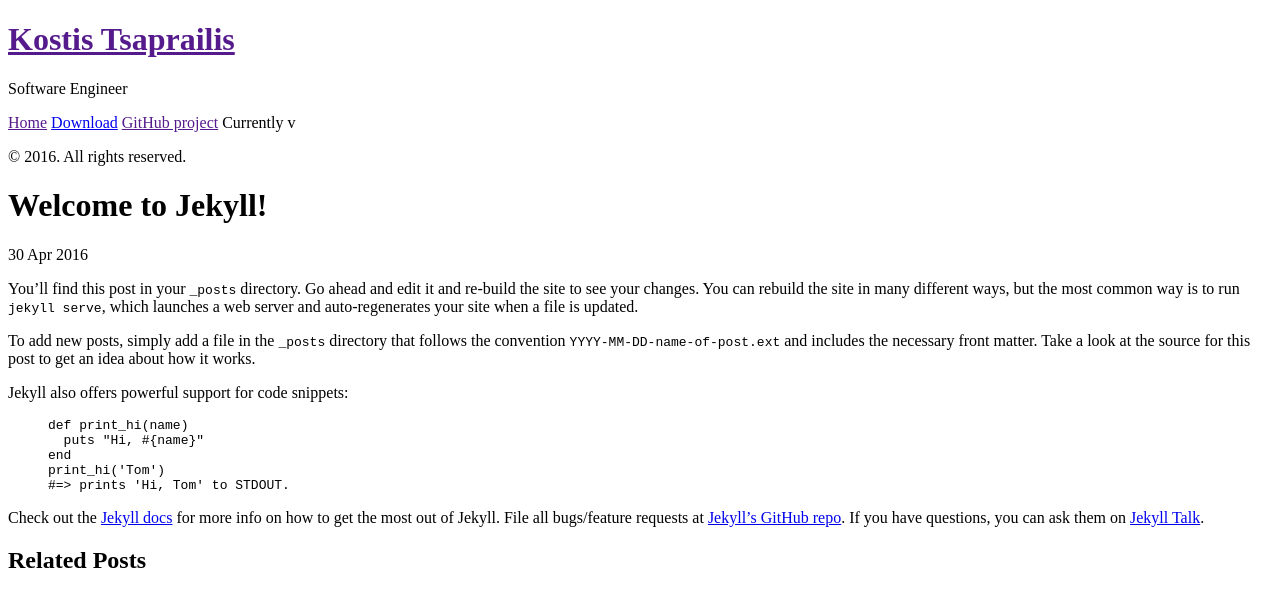
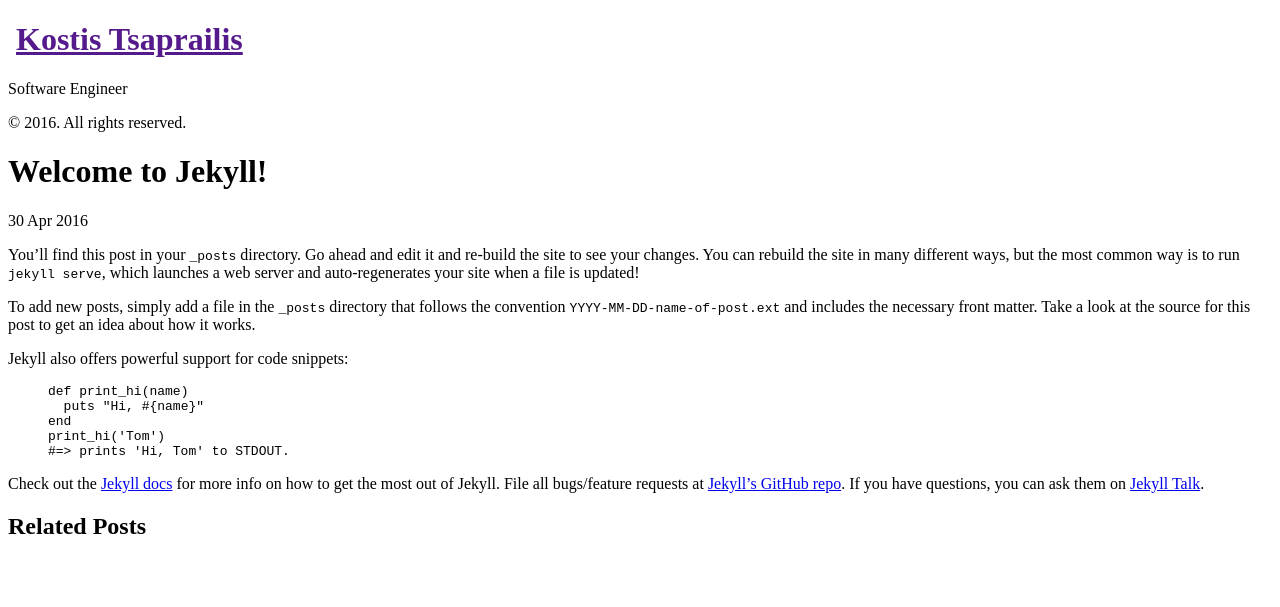
Before and after one commit to leokleist/kostistsaprailis.github.io, a Jekyll site: the page built from _posts/2016-04-30-welcome-to-jekyll.md, in a window 1280 px wide. Shown: the top 607 px of the page. Built offline with Jekyll 4.4.1, drawn with Linux system fonts in a browser that asks for light colours.

Commit message:
fixing sidebar

```diff
--- a/_includes/sidebar.html
+++ b/_includes/sidebar.html
@@ -1,7 +1,8 @@
 <div class="sidebar">
-  <div class="container sidebar-sticky">
+  <div class="container">
     <div class="sidebar-about">
       <h1>
+        <img src="">
         <a href="{{ site.baseurl }}">
           {{ site.title }}
         </a>
@@ -10,8 +11,6 @@
     </div>
 
     <nav class="sidebar-nav">
-      <a class="sidebar-nav-item{% if page.url == site.baseurl %} active{% endif %}" href="{{ site.baseurl }}">Home</a>
-
       {% comment %}
         The code below dynamically generates a sidebar nav of pages with
         `layout: page` in the front-matter. See readme for usage.
@@ -25,12 +24,8 @@
           {% endif %}
         {% endif %}
       {% endfor %}
-
-      <a class="sidebar-nav-item" href="{{ site.github.repo }}/archive/v{{ site.version }}.zip">Download</a>
-      <a class="sidebar-nav-item" href="{{ site.github.repo }}">GitHub project</a>
-      <span class="sidebar-nav-item">Currently v{{ site.version }}</span>
     </nav>
 
-    <p>&copy; {{ site.time | date: '%Y' }}. All rights reserved.</p>
+    <p class="sidebar-sticky">&copy; {{ site.time | date: '%Y' }}. All rights reserved.</p>
   </div>
 </div>
--- a/_posts/2016-04-30-welcome-to-jekyll.markdown
+++ b/_posts/2016-04-30-welcome-to-jekyll.md
@@ -4,7 +4,7 @@
 date:   2016-04-30 14:33:42 +0300
 categories: jekyll update
 ---
-You’ll find this post in your `_posts` directory. Go ahead and edit it and re-build the site to see your changes. You can rebuild the site in many different ways, but the most common way is to run `jekyll serve`, which launches a web server and auto-regenerates your site when a file is updated.
+You’ll find this post in your `_posts` directory. Go ahead and edit it and re-build the site to see your changes. You can rebuild the site in many different ways, but the most common way is to run `jekyll serve`, which launches a web server and auto-regenerates your site when a file is updated!
 
 To add new posts, simply add a file in the `_posts` directory that follows the convention `YYYY-MM-DD-name-of-post.ext` and includes the necessary front matter. Take a look at the source for this post to get an idea about how it works.
 
```
